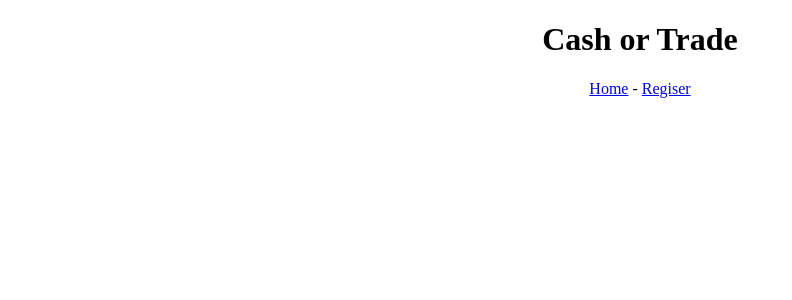
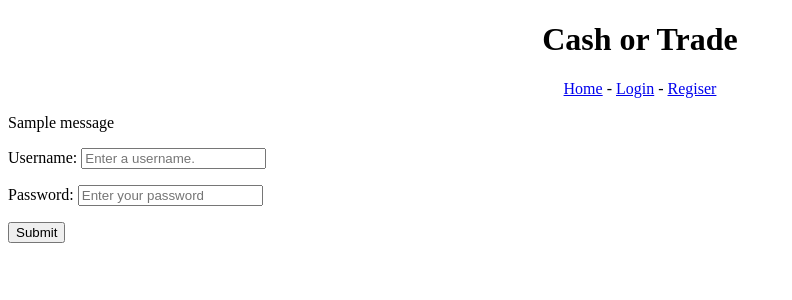
Before and after one commit to mattm0127/Cash-or-Trade, a Flask app: template templates/accounts/login.html in a window 1280 px wide. Shown: the top 300 px of the page, without its empty margins (0-792 px from the left). Run offline with Flask 3, Linux system fonts and the light colour scheme; the template is opened without the code that fills it, so the values that code supplies are empty; tables that the repository leaves empty hold one stand-in row (values such as "Sample post"); one stand-in notice (Sample message) is shown.

Commit message:
Added Login/Logout, Dynamic navigation bar, auto-switch between dev and production enviornment

```diff
--- a/app.py
+++ b/app.py
@@ -8,14 +8,20 @@ from decouple import config
 
 app = Flask(__name__)
 app.secret_key = config("SECRET_KEY")
-    ### For Testing ###
-# BASE_PATH = os.path.dirname(os.path.abspath(__file__))
-# DB_PATH = 'sqlite:///' + os.path.join(BASE_PATH + '/app.db')
-# print(DB_PATH)
-# app.config['SQLALCHEMY_DATABASE_URI'] = DB_PATH
+enviornment = 'dev'
+### If DATABASE_CONNECTION not in .env a sqlite3 db is started. ###
+if config("DATABASE_CONNECTION", default=False, cast=bool):
+    app.config['SQLALCHEMY_DATABASE_URI'] = config("DATABASE_CONNECTION")
+    enviornment = 'production'
+else:
+    BASE_PATH = os.path.dirname(os.path.abspath(__file__))
+    DB_PATH = 'sqlite:///' + os.path.join(BASE_PATH + '/app.db')
+    print(DB_PATH)
+    app.config['SQLALCHEMY_DATABASE_URI'] = DB_PATH
+    enviornment = 'dev'
 
     ### For Production ###
-app.config['SQLALCHEMY_DATABASE_URI'] = config("DATABASE_CONNECTION")
+# app.config['SQLALCHEMY_DATABASE_URI'] = config("DATABASE_CONNECTION")
 
 app.config['SQLALCHEMY_TRACK_NOTIFICATIONS'] = False
 database.init_app(app)
@@ -35,7 +41,7 @@ if __name__ == '__main__':
         database.create_all()
 
        ### FOR TESTING ###
-    # app.run(debug=True)
-
-       ### FOR PRODUCTION ###
-    app.run(host='0.0.0.0', debug=True)
+    if enviornment == 'production':
+        app.run(host='0.0.0.0', debug=False)
+    else:
+        app.run(debug=True)
--- a/templates/accounts/login.html
+++ b/templates/accounts/login.html
@@ -1 +1,24 @@
 {% extends 'base.html' %}
+
+{% block content %}
+    <div class="flash-messages">
+        {% with messages = get_flashed_messages(with_categories=true) %}
+            {% if messages %}
+                {% for category, message in messages %}
+                    <div class="flash {{ category }}">{{ message }}</div>
+                {% endfor %}
+            {% endif %}
+        {% endwith %}
+    </div>
+    <form action="{{ url_for('accounts.login') }}" method="POST">
+        <p>
+            <label id="username" for="username">Username: </label>
+            <input type="text" id="username" name="username" placeholder="Enter a username.">
+        </p>
+        <p>
+            <label id="password" for="passowrd">Password: </label>
+            <input type="password" id="password" name="password" placeholder="Enter your password">
+        </p>
+        <button type="submit">Submit</button>
+    </form>
+{% endblock %}
--- a/templates/base.html
+++ b/templates/base.html
@@ -7,11 +7,21 @@
 </head>
 <body>
     <h1 style="text-align: center;">Cash or Trade</h1>
-    <p style="text-align: center;">
-        <a href="{{ url_for('home') }}">Home</a> -
-        <a href="{{ url_for('accounts.register') }}">Regiser</a>
-    </p>
+    {% if session.username %}
+        <p style="text-align: center;">
+            <a href="{{ url_for('home') }}">Home</a> -
+            <a href="{{ url_for('accounts.logout') }}">Logout</a>
+        </p>
+    {% else %}
+        <p style="text-align: center;">
+            <a href="{{ url_for('home') }}">Home</a> -
+            <a href="{{ url_for('accounts.login') }}">Login</a> -
+            <a href="{{ url_for('accounts.register') }}">Regiser</a>
+        </p>
+    {% endif %}
+
     {% block content %}
     {% endblock %}
+
 </body>
 </html>
```
Also changed, not shown: cash_or_trade/blueprints/accounts.py (+6 -2 lines).
